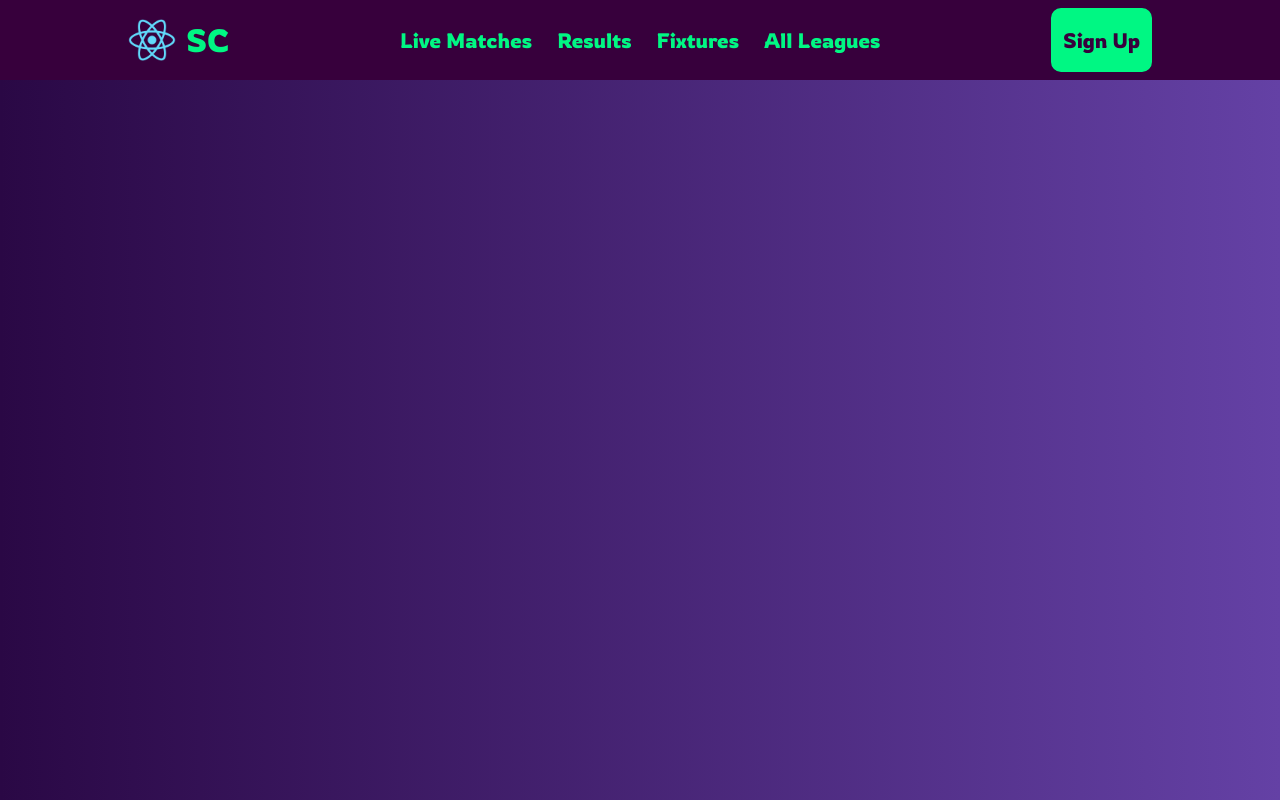
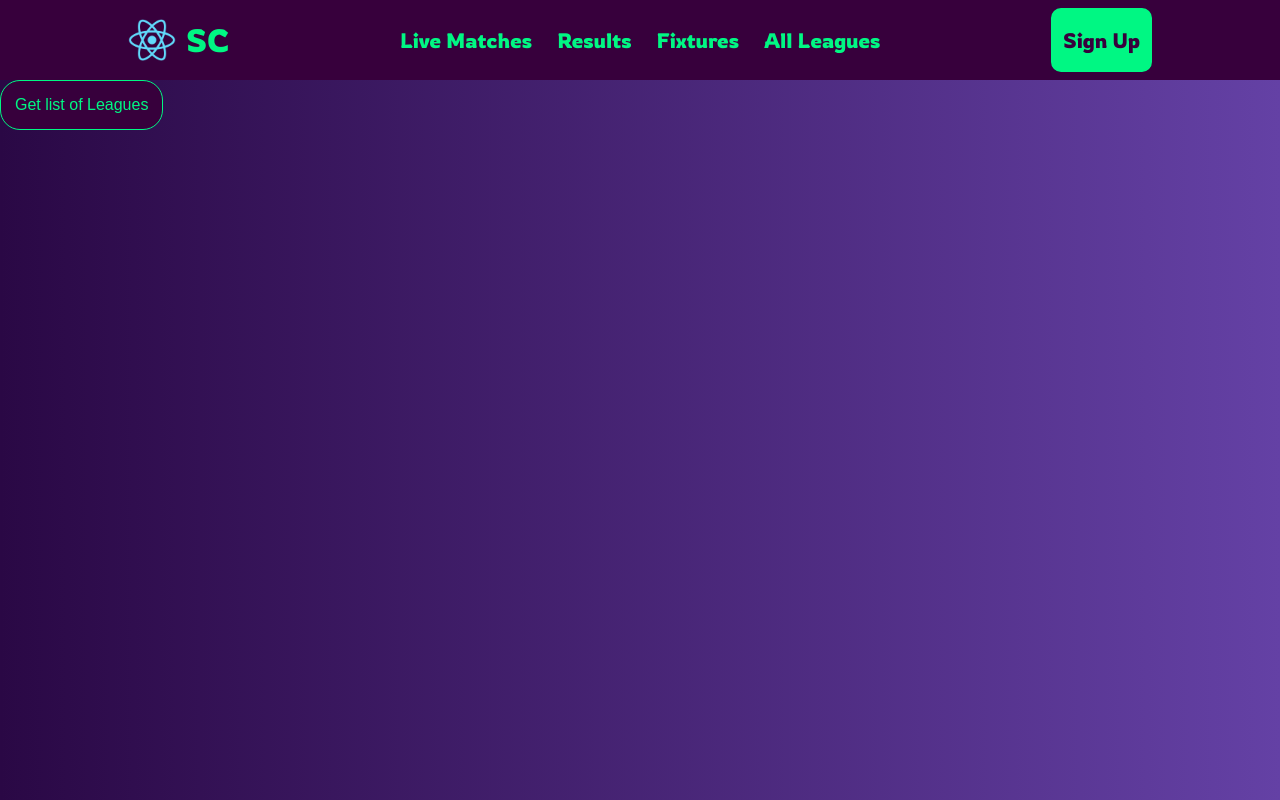
Before and after one commit to aad3912/scorecery, a React (Create React App) app: page / in a window 1280 px wide. Built offline with nearby package versions, Linux system fonts and the light colour scheme.

Commit message:
Create generic get function

```diff
--- a/src/lib/global.d.ts
+++ b/src/lib/global.d.ts
@@ -1,2 +1,6 @@
 type numInPx = `${number}px`;
 type numInPct = `${number}%`;
+interface GetParamsT {
+  current?: "true" | "false";
+  code?: string;
+}
--- a/src/pages/Home.tsx
+++ b/src/pages/Home.tsx
@@ -1,17 +1,52 @@
+import Button from "../components/common/Button";
 import Navbar from "../components/navbar/Navbar";
+import axios from "axios";
 
 const Home = () => {
+  type LocationT = `/${string}`;
+
+  const getFromApi = async (location: LocationT, parameters: GetParamsT) => {
+    try {
+      const url = `https://v3.football.api-sports.io${location}`;
+      const data = await axios.get(url, {
+        headers: {
+          "x-rapidapi-host": "v3.football.api-sports.io",
+          "x-rapidapi-key": "622f1c14d13856fcee43a87199dcc759",
+        },
+        params: parameters,
+      });
+      console.log(data);
+    } catch (error) {
+      alert(error);
+    }
+  };
+
+  const getLeagues = () => {
+    type LeagueParamsT = {
+      current: "true" | "false";
+      code: string;
+    };
+
+    const params: LeagueParamsT = {
+      current: "true",
+      code: "GB",
+    };
+
+    getFromApi("/leagues", params);
+  };
+
   return (
     <>
       <Navbar />
-      {/* <Button
+      <Button
         height="50px"
         bgColor="#37003c"
         color="#00f783"
         borderRadius="20px"
+        onClick={getLeagues}
       >
-        Premier League
-      </Button> */}
+        Get list of Leagues
+      </Button>
     </>
   );
 };
```
